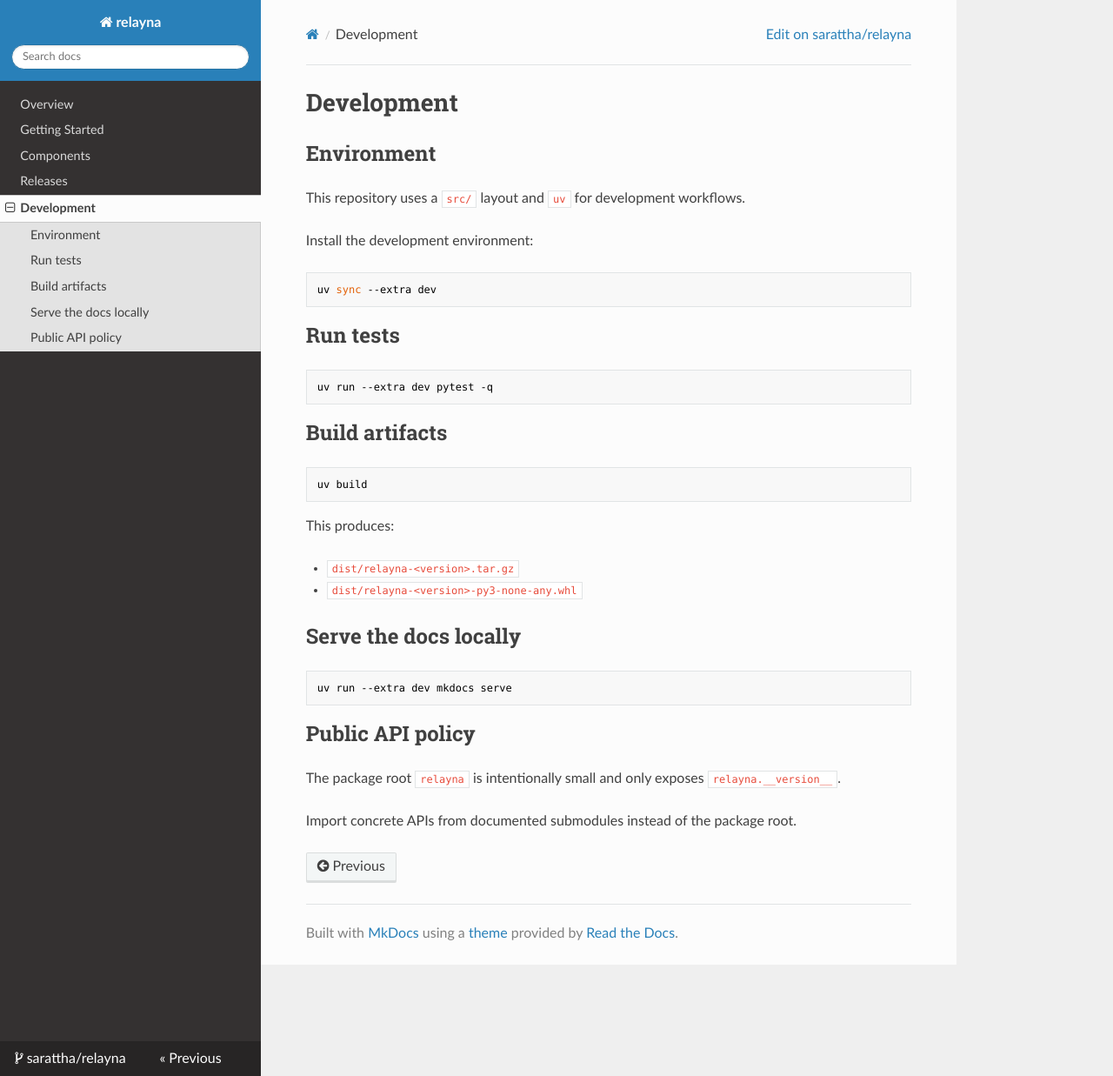
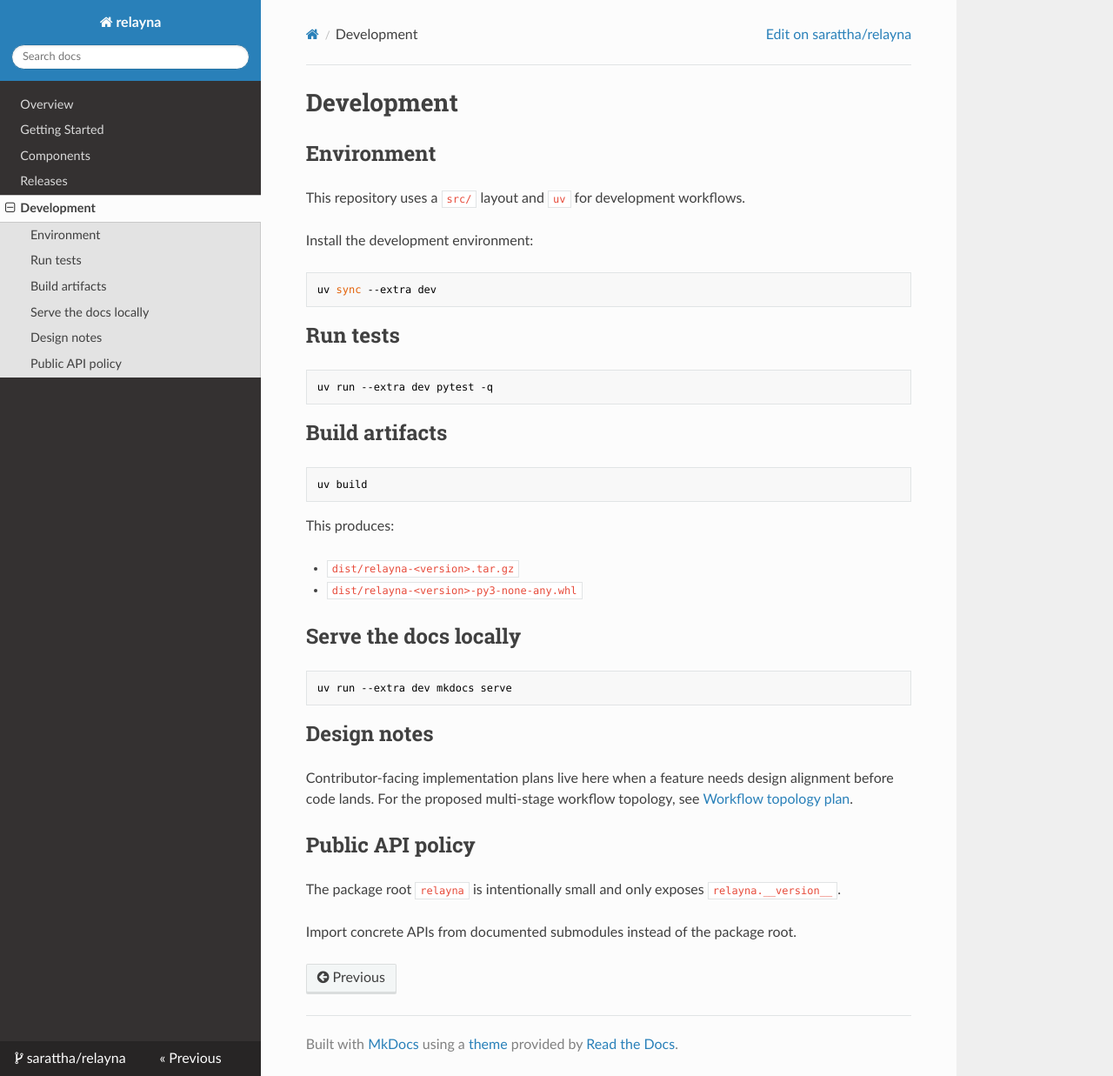
Before and after one commit to sarattha/relayna, an MkDocs documentation site: the page built from docs/development.md, in a window 1280 px wide and 1237 px high. Shown: the whole window at 87% size. Built offline with MkDocs 1.6.1, drawn with Linux system fonts in a browser that asks for light colours; nearby versions of some CDN libraries.

Commit message:
Refine workflow topology plan placement

````diff
--- a/docs/development.md
+++ b/docs/development.md
@@ -33,6 +33,12 @@ This produces:
 uv run --extra dev mkdocs serve
 ```
 
+## Design notes
+
+Contributor-facing implementation plans live here when a feature needs design
+alignment before code lands. For the proposed multi-stage workflow topology,
+see [Workflow topology plan](workflow-topology-plan.md).
+
 ## Public API policy
 
 The package root `relayna` is intentionally small and only exposes
````
Also changed, not shown: README.md (+0 -2 lines), docs/index.md (+0 -1 lines), docs/workflow-topology-plan.md (+4 -0 lines).
